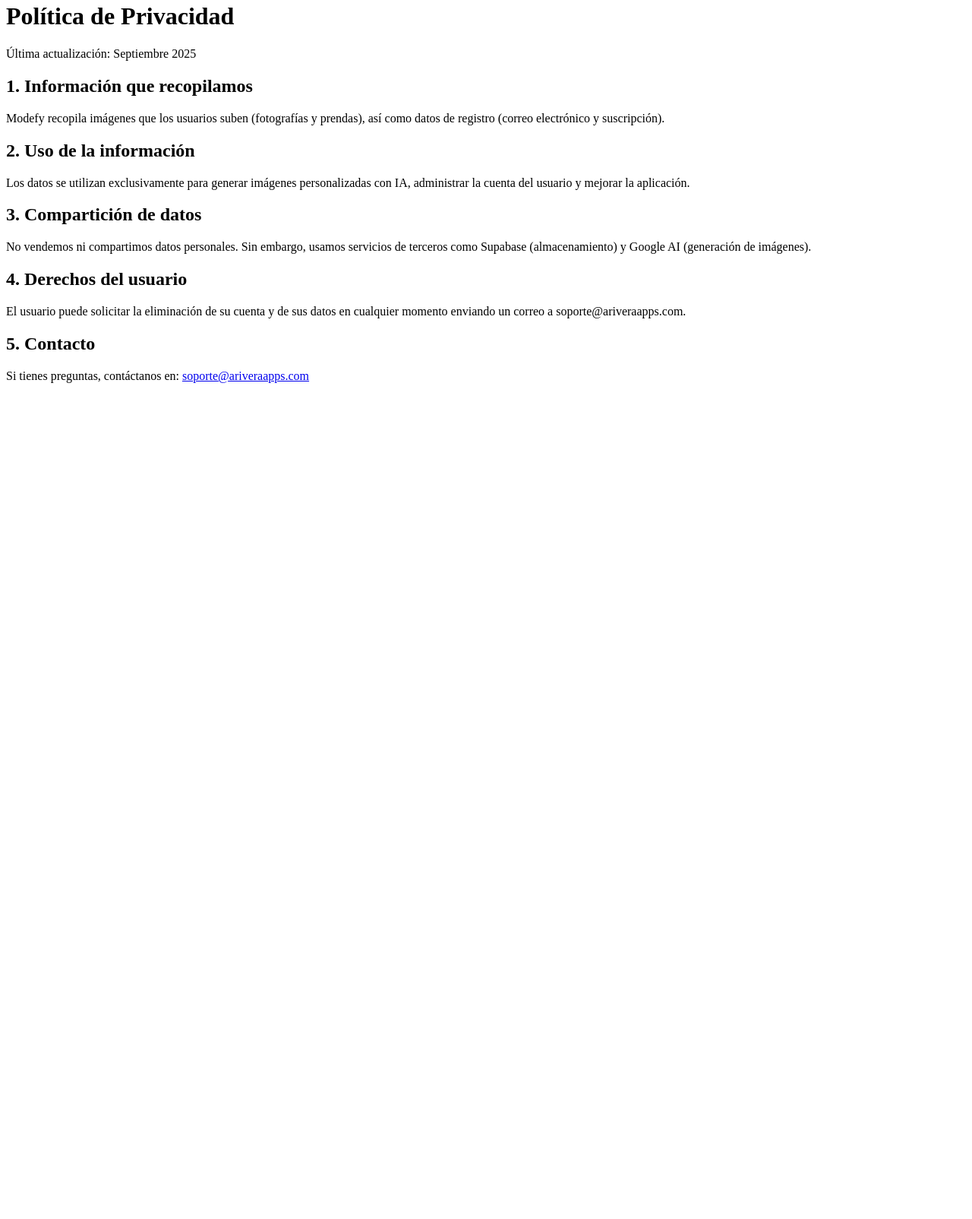
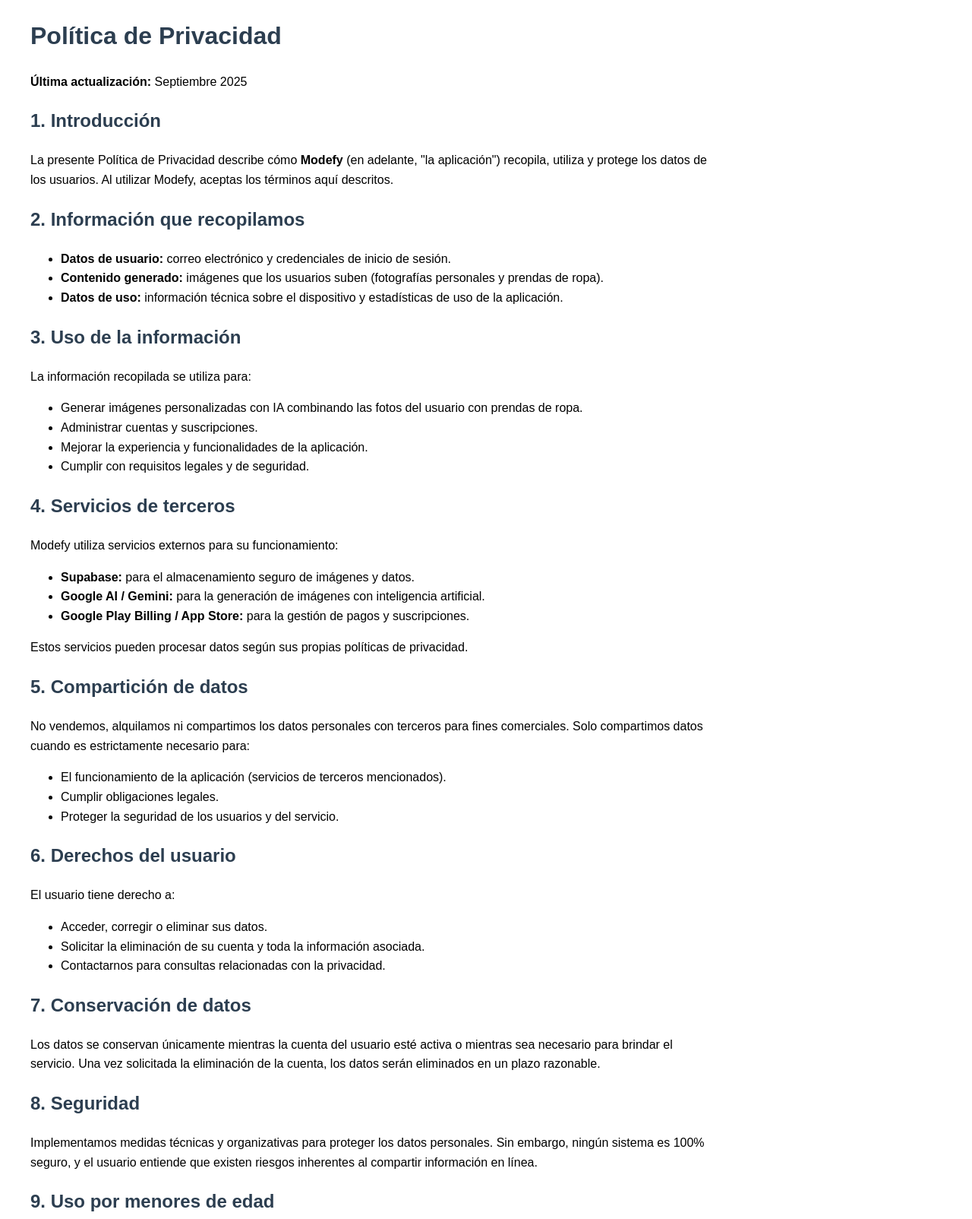
Before and after one commit to Cojin307/modefy-privacy-policy, a plain HTML site: page index.html in a window 1280 px wide. Shown: the part 18-1622 px from the top of the page at 76% size. Before the commit the page ends 800 px from the top, so only its background shows below. Drawn offline with Linux system fonts and the light colour scheme.

Commit message:
Update index.html

```diff
--- a/index.html
+++ b/index.html
@@ -4,24 +4,87 @@
   <meta charset="UTF-8">
   <meta name="viewport" content="width=device-width, initial-scale=1.0">
   <title>Política de Privacidad - Modefy</title>
+  <style>
+    body {
+      font-family: Arial, sans-serif;
+      line-height: 1.6;
+      margin: 40px;
+      max-width: 900px;
+    }
+    h1, h2 {
+      color: #2c3e50;
+    }
+  </style>
 </head>
 <body>
   <h1>Política de Privacidad</h1>
-  <p>Última actualización: Septiembre 2025</p>
+  <p><strong>Última actualización:</strong> Septiembre 2025</p>
 
-  <h2>1. Información que recopilamos</h2>
-  <p>Modefy recopila imágenes que los usuarios suben (fotografías y prendas), así como datos de registro (correo electrónico y suscripción).</p>
+  <h2>1. Introducción</h2>
+  <p>La presente Política de Privacidad describe cómo <strong>Modefy</strong> (en adelante, "la aplicación") recopila, utiliza y protege los datos de los usuarios.
+  Al utilizar Modefy, aceptas los términos aquí descritos.</p>
 
-  <h2>2. Uso de la información</h2>
-  <p>Los datos se utilizan exclusivamente para generar imágenes personalizadas con IA, administrar la cuenta del usuario y mejorar la aplicación.</p>
+  <h2>2. Información que recopilamos</h2>
+  <ul>
+    <li><strong>Datos de usuario:</strong> correo electrónico y credenciales de inicio de sesión.</li>
+    <li><strong>Contenido generado:</strong> imágenes que los usuarios suben (fotografías personales y prendas de ropa).</li>
+    <li><strong>Datos de uso:</strong> información técnica sobre el dispositivo y estadísticas de uso de la aplicación.</li>
+  </ul>
 
-  <h2>3. Compartición de datos</h2>
-  <p>No vendemos ni compartimos datos personales. Sin embargo, usamos servicios de terceros como Supabase (almacenamiento) y Google AI (generación de imágenes).</p>
+  <h2>3. Uso de la información</h2>
+  <p>La información recopilada se utiliza para:</p>
+  <ul>
+    <li>Generar imágenes personalizadas con IA combinando las fotos del usuario con prendas de ropa.</li>
+    <li>Administrar cuentas y suscripciones.</li>
+    <li>Mejorar la experiencia y funcionalidades de la aplicación.</li>
+    <li>Cumplir con requisitos legales y de seguridad.</li>
+  </ul>
 
-  <h2>4. Derechos del usuario</h2>
-  <p>El usuario puede solicitar la eliminación de su cuenta y de sus datos en cualquier momento enviando un correo a soporte@ariveraapps.com.</p>
+  <h2>4. Servicios de terceros</h2>
+  <p>Modefy utiliza servicios externos para su funcionamiento:</p>
+  <ul>
+    <li><strong>Supabase:</strong> para el almacenamiento seguro de imágenes y datos.</li>
+    <li><strong>Google AI / Gemini:</strong> para la generación de imágenes con inteligencia artificial.</li>
+    <li><strong>Google Play Billing / App Store:</strong> para la gestión de pagos y suscripciones.</li>
+  </ul>
+  <p>Estos servicios pueden procesar datos según sus propias políticas de privacidad.</p>
 
-  <h2>5. Contacto</h2>
-  <p>Si tienes preguntas, contáctanos en: <a href="mailto:soporte@ariveraapps.com">soporte@ariveraapps.com</a></p>
+  <h2>5. Compartición de datos</h2>
+  <p>No vendemos, alquilamos ni compartimos los datos personales con terceros para fines comerciales.
+  Solo compartimos datos cuando es estrictamente necesario para:</p>
+  <ul>
+    <li>El funcionamiento de la aplicación (servicios de terceros mencionados).</li>
+    <li>Cumplir obligaciones legales.</li>
+    <li>Proteger la seguridad de los usuarios y del servicio.</li>
+  </ul>
+
+  <h2>6. Derechos del usuario</h2>
+  <p>El usuario tiene derecho a:</p>
+  <ul>
+    <li>Acceder, corregir o eliminar sus datos.</li>
+    <li>Solicitar la eliminación de su cuenta y toda la información asociada.</li>
+    <li>Contactarnos para consultas relacionadas con la privacidad.</li>
+  </ul>
+
+  <h2>7. Conservación de datos</h2>
+  <p>Los datos se conservan únicamente mientras la cuenta del usuario esté activa o mientras sea necesario para brindar el servicio.
+  Una vez solicitada la eliminación de la cuenta, los datos serán eliminados en un plazo razonable.</p>
+
+  <h2>8. Seguridad</h2>
+  <p>Implementamos medidas técnicas y organizativas para proteger los datos personales.
+  Sin embargo, ningún sistema es 100% seguro, y el usuario entiende que existen riesgos inherentes al compartir información en línea.</p>
+
+  <h2>9. Uso por menores de edad</h2>
+  <p>Modefy no está diseñada para menores de 13 años.
+  Si descubrimos que un menor de 13 años ha creado una cuenta, eliminaremos su información de inmediato.</p>
+
+  <h2>10. Cambios en la política</h2>
+  <p>Nos reservamos el derecho de actualizar esta Política de Privacidad en cualquier momento.
+  Notificaremos a los usuarios sobre cambios relevantes a través de la aplicación o por correo electrónico.</p>
+
+  <h2>11. Contacto</h2>
+  <p>Si tienes dudas sobre esta Política de Privacidad o sobre el manejo de tus datos, puedes contactarnos en:</p>
+  <p><strong>Correo:</strong> AutomatizaExito@outlook.com</p>
+
 </body>
 </html>
```
